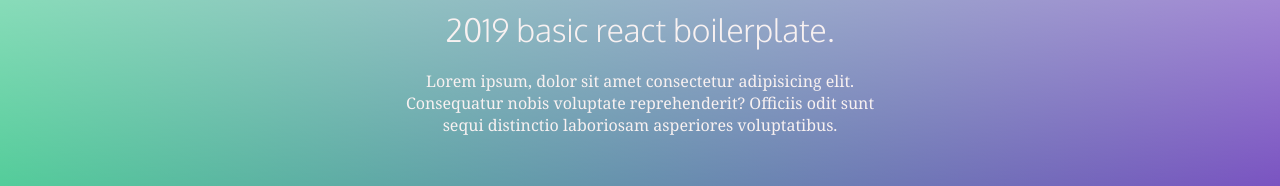
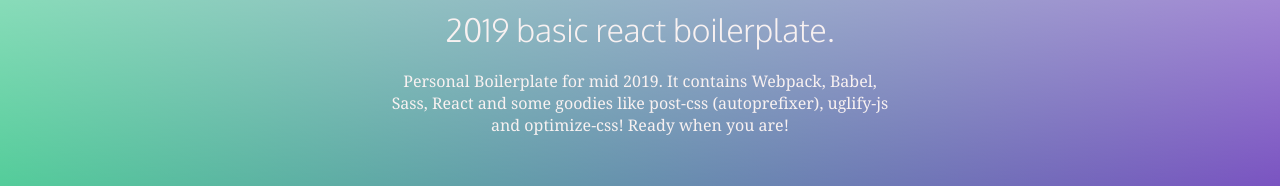
Before and after one commit to janboode/2019-basic-react-boilerplate, a React app: page / in a window 1280 px wide. Shown: the part 431-617 px from the top of the page. Built offline with nearby package versions, Linux system fonts and the light colour scheme.

Commit message:
removed lorem

```diff
--- a/src/app/App.js
+++ b/src/app/App.js
@@ -6,7 +6,7 @@
         <div className="App">
             <img src="../assets/images/me_01.png" alt="bla" style={{ width: "250px" }} />
             <h1>2019 basic react boilerplate.</h1>
-            <p>Lorem ipsum, dolor sit amet consectetur adipisicing elit. Consequatur nobis voluptate reprehenderit? Officiis odit sunt sequi distinctio laboriosam asperiores voluptatibus.</p>
+            <p>Personal Boilerplate for mid 2019. It contains Webpack, Babel, Sass, React and some goodies like post-css (autoprefixer), uglify-js and optimize-css! Ready when you are!</p>
         </div>
     )
 }
```
